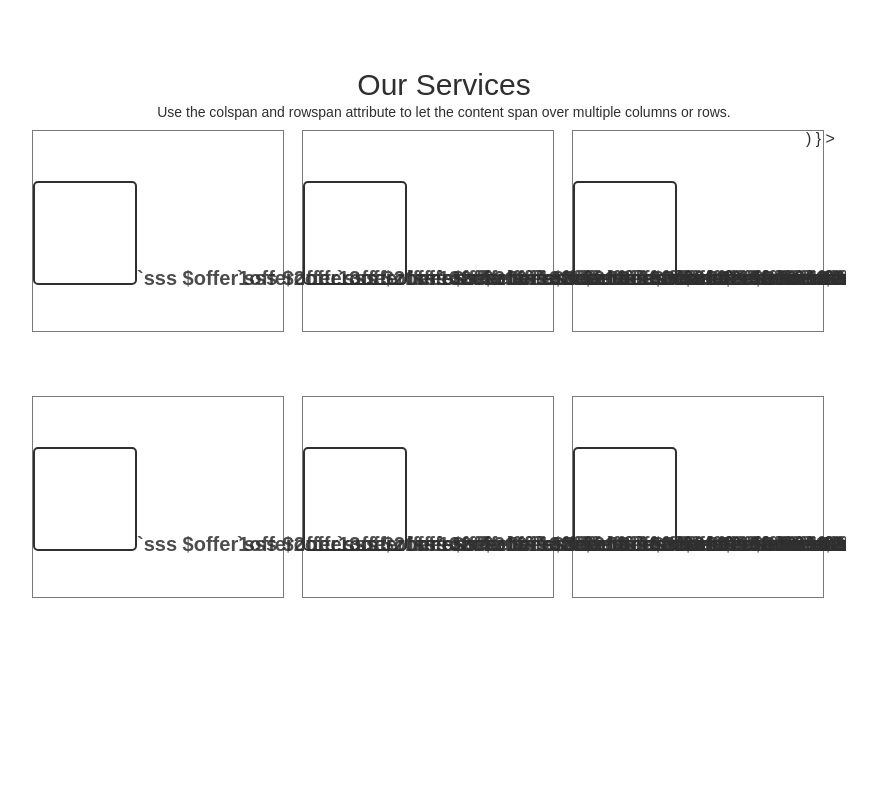
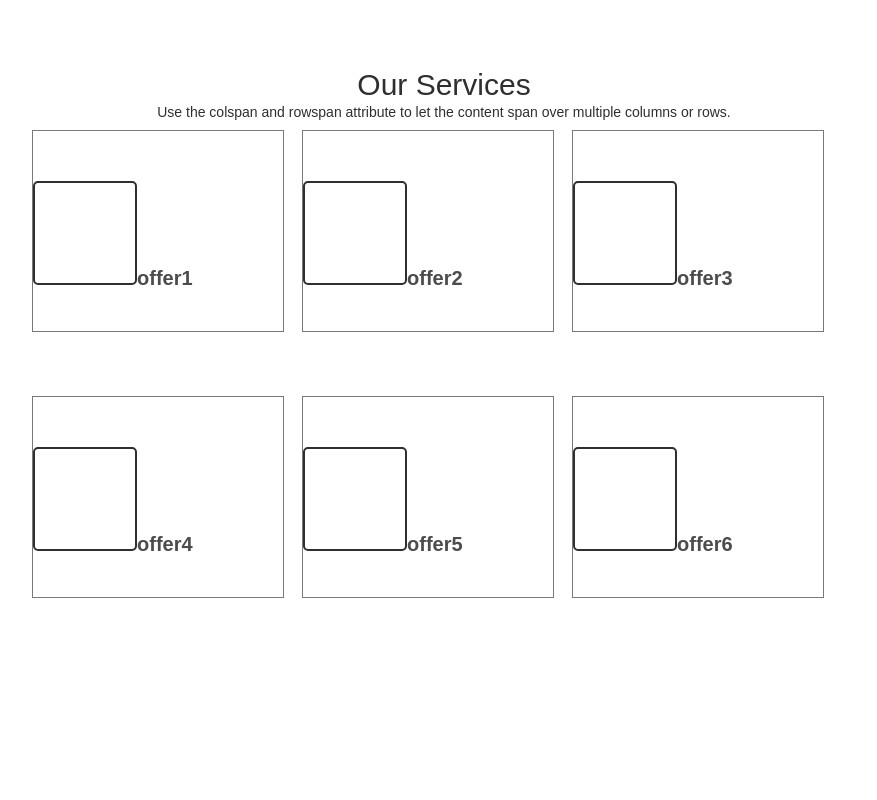
Before and after one commit to katrinkattt/react-app-yellow, a React (Create React App) app in the folder app-lending/yell-app/: page / in a window 1280 px wide. Shown: the part 900-1700 px from the top of the page, without its empty margins (196-1073 px from the left). Built offline with nearby package versions, Linux system fonts and the light colour scheme.

Commit message:
title is work

```diff
--- a/app-lending/yell-app/src/components/ourService.jsx
+++ b/app-lending/yell-app/src/components/ourService.jsx
@@ -8,7 +8,7 @@ export default class OurService extends Component {
             img: [
                 'workwork'
             ],
-            title: ['offer1', 'offer2', 'offer3', 'offer1', 'offer2', 'offer3'],
+            title: ['offer1', 'offer2', 'offer3', 'offer4', 'offer5', 'offer6'],
             text: [
                 '  display block height width background-color position: absolute.',
                 'background-color position: absolute v background-color position: absolute.',
@@ -35,31 +35,19 @@ export default class OurService extends Component {
                             {
                                 this.servState.title.map((titl, id) =>
                                 <div className="serv__b">
-                            <div className="offer__main">
-                                <div className="offer__img"></div>
-                                <div className="offer__info" >
-                                    {
-                                        this.servState.title.map((titl, id) =>
-                                                <div className="offer__title">`sss ${this.servState.title}`</div>
-                                        )
-                                    }
-                                    {/* <div className="offer__title"
-                                        key={id}
-                                        value={this.state.title }
-                                    ></div>
-                                    <div className="offer__text"
-                                        key={id}
-                                        value={()=> {this.changeText(`${text}`)}}
-                                    ></div> */}
+                                <div className="offer__main">
+                                    <div className="offer__img"></div>
+                                    <div className="offer__info" >
+                                    <div className="offer__title"> {titl}</div>
+                                    <div className="offer__text"></div>
+
+                                    </div>
                                 </div>
                             </div>
-                           </div>
                                 )
                             }
 
-                            )
-                        }
-                        ></div>
+                        </div>
                 </div>
                         {/* <div className="serv__b"><ServiceOffer /></div>
                         <div className="serv__b"><ServiceOffer /></div>
```
